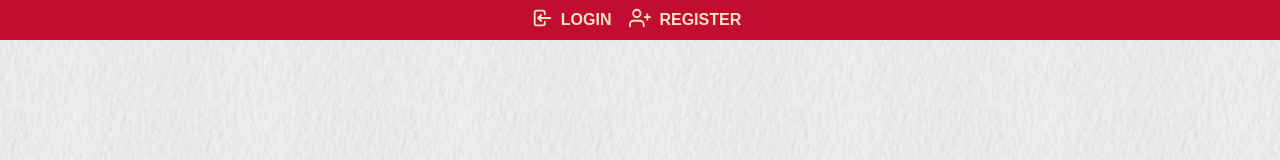
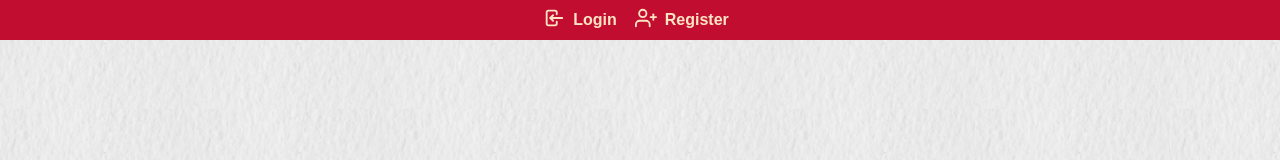
Before and after one commit to carlosmiguelviegas/virtual-library-react, a React (Create React App) app: page /login in a window 1280 px wide. Shown: the top 160 px of the page. Built offline with nearby package versions, Linux system fonts and the light colour scheme.

Commit message:
changed the links to be displayed in the nav bar in lowercase with first letter upper

```diff
--- a/src/components/layout/link-component.js/LinkComponent.js
+++ b/src/components/layout/link-component.js/LinkComponent.js
@@ -3,7 +3,7 @@ import styles from './LinkComponent.module.css';
 const LinkComponent = ({ link, onLinkClick }) => {
 
   return (
-    <span className={styles.linkContainer} onClick={() => onLinkClick(link['path'])}>
+    <span className={styles.linkContainer} onClick={() => onLinkClick(link['path'].toLowerCase())}>
       {link['icon']}<button className={`${styles.ankor} ${styles.link}`}>{link['path']}</button>
     </span>
   );
--- a/src/components/layout/link-component.js/LinkComponent.module.css
+++ b/src/components/layout/link-component.js/LinkComponent.module.css
@@ -10,7 +10,6 @@
   font-family: sans-serif;
   font-size: 16px;
   font-weight: 600;
-  text-transform: uppercase;
   color: bisque;
 }
 
--- a/src/components/layout/navigation-bar/NavigationBar.js
+++ b/src/components/layout/navigation-bar/NavigationBar.js
@@ -46,7 +46,7 @@ const NavigationBar = () => {
         </Fragment>
         :
         <Fragment>
-          <LinkComponent key={loggedOutLinksList[0]['path']} link={loggedOutLinksList[0]} onLinkClick={() => onLinkClick(loggedOutLinksList[0]['path'])} />
+          <LinkComponent key={loggedOutLinksList[0]['path']} link={loggedOutLinksList[0]} onLinkClick={() => onLinkClick(loggedOutLinksList[0]['path'].toLowerCase())} />
           <LinkComponent key={loggedOutLinksList[1]['path']} link={loggedOutLinksList[1]} onLinkClick={() => onLinkClick(SIGN_UP_LABEL)} />
         </Fragment>}
     </nav>
--- a/src/utils/titles-and-labels.js
+++ b/src/utils/titles-and-labels.js
@@ -3,12 +3,12 @@ const SIGN_IN_LABEL = 'Sign in';
 const SIGN_IN_EMAIL_LABEL = 'Email';
 const SIGN_IN_PASSWORD_LABEL = 'Password';
 const SIGN_IN_SHOW_PASSWORD_LABEL = 'Show Password';
-const SIGN_IN_LINK = 'login';
-const SIGN_UP_LINK = 'register';
+const SIGN_IN_LINK = 'Login';
+const SIGN_UP_LINK = 'Register';
 const SIGN_UP_LABEL = 'signup';
-const HOME_LINK = 'home';
-const BOOKS_LINK = 'books';
-const USERS_LINK = 'users';
+const HOME_LINK = 'Home';
+const BOOKS_LINK = 'Books';
+const USERS_LINK = 'Users';
 const ICON_DROPDOWN_LOGOUT_LINK = 'Logout';
 const ICON_DROPDOWN_PROFILE_LINK = 'Profile';
 const ICON_DROPDOWN_ADMIN_ROLE = 'Admin';
```
